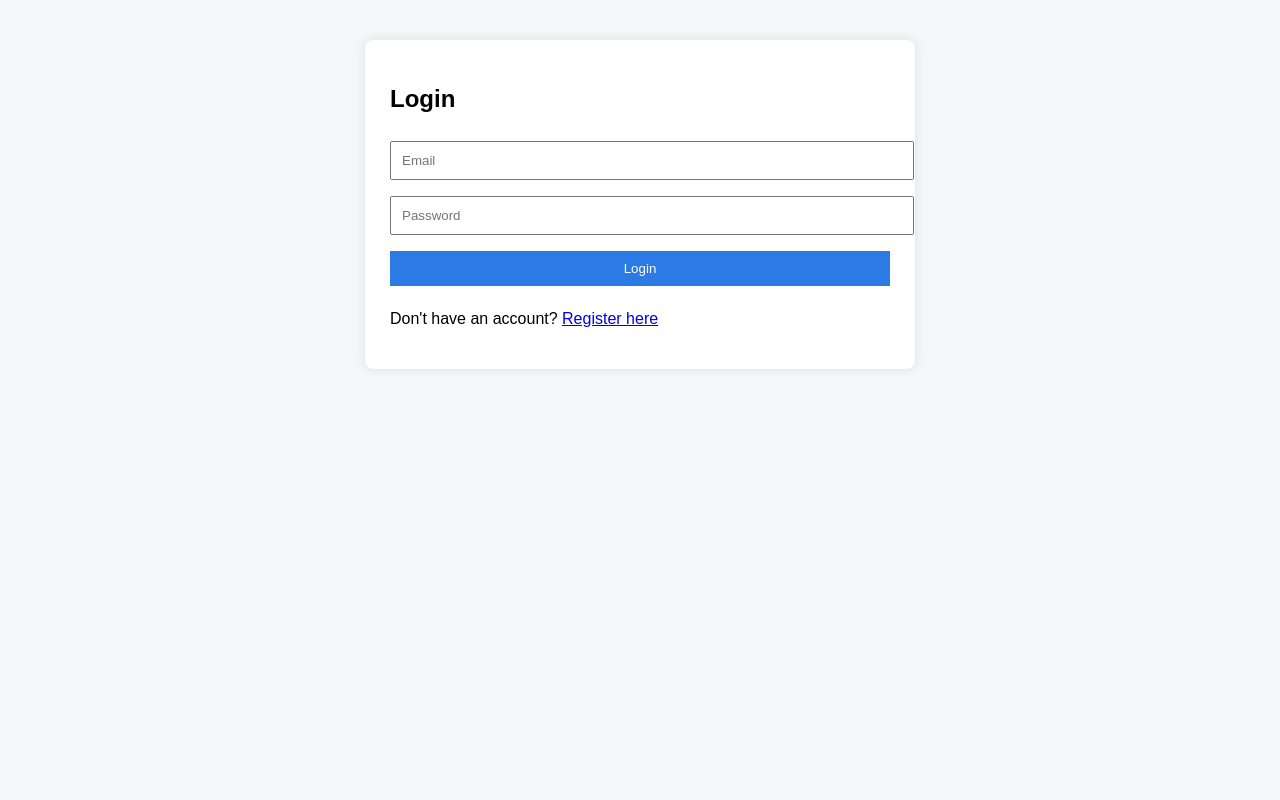
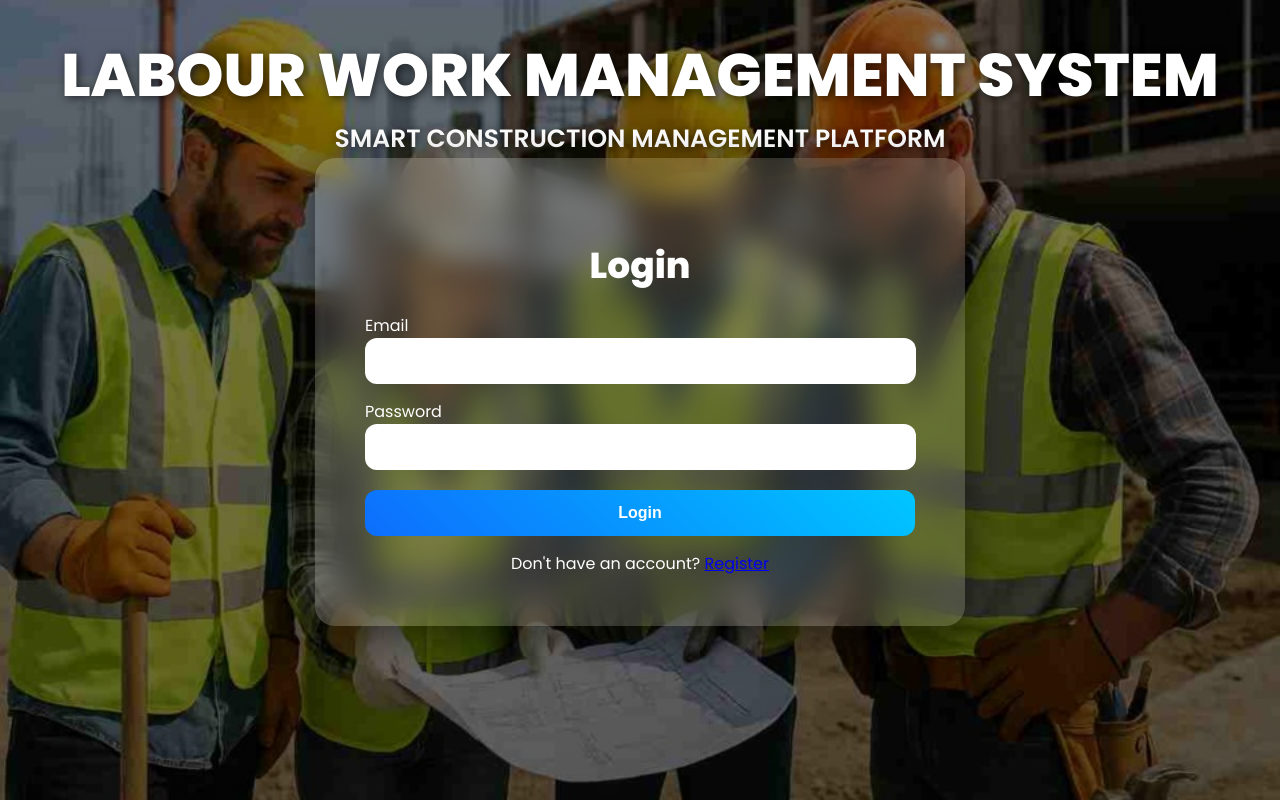
Before and after one commit to kashishsingh27/Labour_Work_Management, a Flask app: page /login in a window 1280 px wide. Run offline with Flask 3, Linux system fonts and the light colour scheme.

Commit message:
Improved login UI with glass design

```diff
--- a/app/templates/base.html
+++ b/app/templates/base.html
@@ -1,74 +1,129 @@
 <!DOCTYPE html>
 <html lang="en">
 <head>
+    <link href="https://fonts.googleapis.com/css2?family=Poppins:wght@300;400;600;800&display=swap" rel="stylesheet">
     <meta charset="UTF-8">
     <title>{% block title %}LWMS{% endblock %}</title>
 
     <style>
-        body {
-            font-family: Arial, sans-serif;
-            margin: 40px;
-            background-color: #f4f6f9;
-        }
+       body{
+    margin:0;
+    font-family: 'Poppins', sans-serif;
+    height:100vh;
+    background: url("/static/construction.jpg") no-repeat center center/cover;
+}
 
-        .navbar {
-            margin-bottom: 20px;
-        }
+/* overlay */
 
-        .navbar a {
-            margin-right: 15px;
-            text-decoration: none;
-            color: #2c7be5;
-            font-weight: bold;
-        }
+.overlay{
+    min-height:100vh;
+    width:100%;
 
-        .navbar a:hover {
-            text-decoration: underline;
-        }
+    background: linear-gradient(
+        rgba(0,0,0,0.5),
+        rgba(0,0,0,0.6)
+    );
 
-        .badge {
-            background-color: red;
-            color: white;
-            padding: 3px 7px;
-            border-radius: 50%;
-            font-size: 12px;
-        }
+    display:flex;
+    flex-direction:column;
+    align-items:center;
+}
+/* glass card */
 
-        .container {
-            max-width: 500px;
-            margin: auto;
-            background: white;
-            padding: 25px;
-            border-radius: 8px;
-            box-shadow: 0 0 10px rgba(0,0,0,0.1);
-        }
+.login-card{
 
-        input, select, button {
-            width: 100%;
-            padding: 10px;
-            margin: 8px 0;
-        }
+    width: 550px;
+    padding:50px;;
 
-        button {
-            background-color: #2c7be5;
-            color: white;
-            border: none;
-            cursor: pointer;
-        }
+    background: rgba(255,255,255,0.15);
 
-        button:hover {
-            background-color: #1a5edb;
-        }
+    backdrop-filter: blur(15px);
 
-        .flash {
-            padding: 10px;
-            margin-bottom: 10px;
-            border-radius: 5px;
-        }
+    border-radius:20px;
 
-        .success { background-color: #d4edda; }
-        .danger { background-color: #f8d7da; }
-        .info { background-color: #d1ecf1; }
+    box-shadow:
+        0 10px 40px rgba(0,0,0,0.5);
+
+    color:white;
+}
+/* title */
+
+.login-card h2{
+    text-align:center;
+    margin-bottom:20px;
+    font-size:36px;
+    font-weight:bold;
+}
+/* labels */
+
+label{
+    display:block;
+    margin-top:15px;
+}
+
+/* input */
+
+input{
+    width:95%;
+    padding:14px;
+
+    border:none;
+    border-radius:12px;
+
+    font-size:16px;
+}
+
+/* button */
+
+button{
+
+    width:100%;
+    padding:14px;
+
+    border:none;
+    border-radius:12px;
+
+    font-size:16px;
+    font-weight:600;
+
+    background: linear-gradient(
+        45deg,
+        #0d6efd,
+        #00c6ff
+    );
+
+    color:white;
+    margin-top:20px;
+}
+
+button:hover{
+    opacity:0.9;
+}
+
+/* register */
+
+.register-link{
+    text-align:center;
+    margin-top:15px;
+}
+
+.title{
+
+    margin-top:30px;
+
+    color:white;
+    font-size:60px;
+    font-weight:800;
+
+    text-align:center;
+
+    text-shadow:2px 2px 10px rgba(0,0,0,0.6);
+}
+
+.subtitle{
+    font-size:25px;
+    font-weight:600;
+}
     </style>
 
     {% block head %}{% endblock %}
--- a/app/templates/login.html
+++ b/app/templates/login.html
@@ -1,21 +1,43 @@
 {% extends "base.html" %}
 
-{% block title %}Login{% endblock %}
+{% block content %}
 
-{% block content %}
-<h2>Login</h2>
+<div class="overlay">
 
-<form method="POST">
+    <div class="title">
+        LABOUR WORK MANAGEMENT SYSTEM
+        <div class="subtitle">
+            SMART CONSTRUCTION MANAGEMENT PLATFORM
+        </div>
+    </div>
 
-    <input type="email" name="email" placeholder="Email" required>
+    <div class="center-box">
 
-    <input type="password" name="password" placeholder="Password" required>
+        <div class="login-card">
 
-    <button type="submit">Login</button>
+            <h2>Login</h2>
 
-</form>
+            <form method="POST">
 
-<p>Don't have an account?
-    <a href="{{ url_for('auth.register') }}">Register here</a>
-</p>
+                <label>Email</label>
+                <input type="email" name="email">
+
+                <label>Password</label>
+                <input type="password" name="password">
+
+                <button type="submit">Login</button>
+
+            </form>
+
+            <div class="register-link">
+                Don't have an account?
+                <a href="{{ url_for('auth.register') }}">Register</a>
+            </div>
+
+        </div>
+
+    </div>
+
+</div>
+
 {% endblock %}
--- a/requirements.txt
+++ b/requirements.txt
@@ -21,4 +21,4 @@ SQLAlchemy==2.0.46
 typing_extensions==4.15.0
 Werkzeug==3.1.5
 WTForms==3.2.1
-flask-migrate-4.1.0
+flask-migrate==4.1.0
```
Also changed, not shown: app/static/construction.jpg (added).
